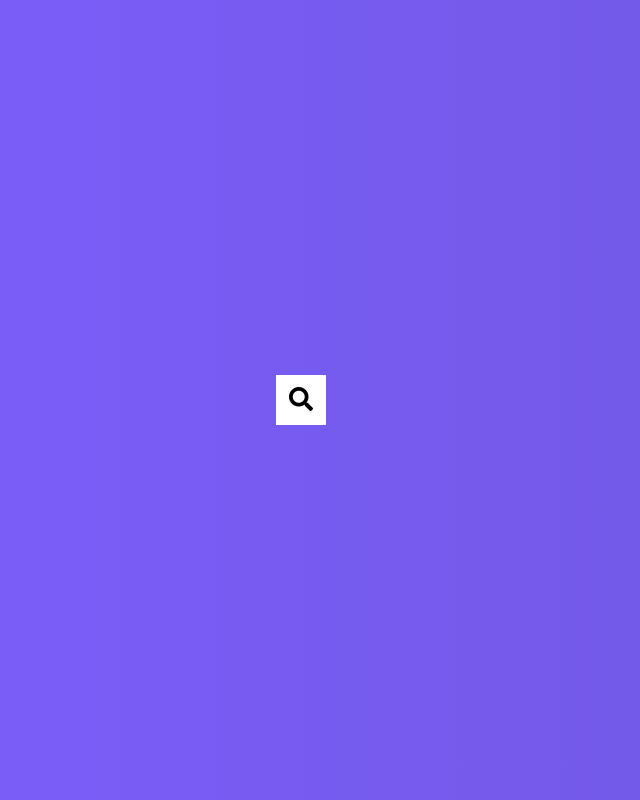
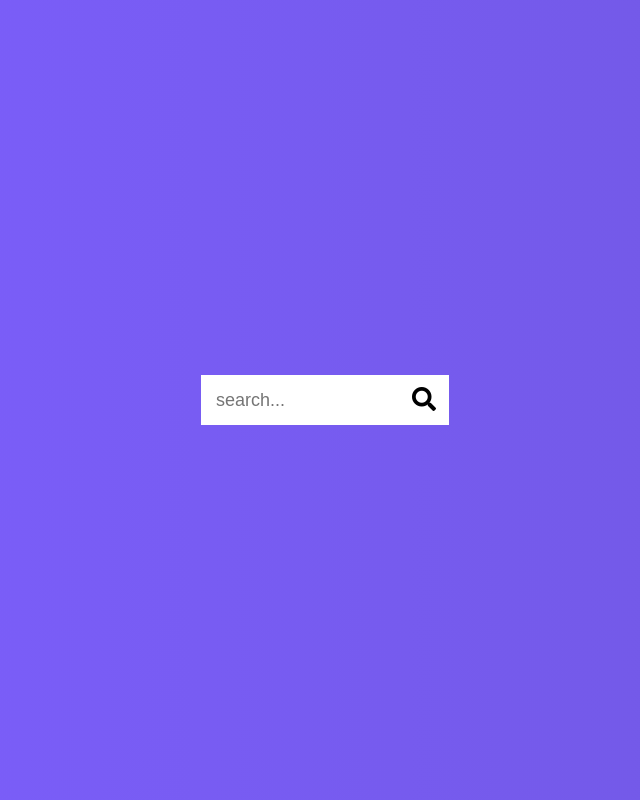
Before and after one commit to seolacarrano/JS-HiddenSearchBtn, a plain HTML site: page index.html in a window 1280 px wide. Both pictures are taken after a click on the button 640 px from the left and 400 px from the top of the page. Shown: the whole page, without its empty margins (339-979 px from the left). Drawn offline with Linux system fonts and the light colour scheme.

Commit message:
added js

```diff
--- a/script.js
+++ b/script.js
@@ -0,0 +1,8 @@
+const search = document.querySelector('.search')
+const btn = document.querySelector('.btn')
+const input = document.querySelector('.input')
+
+btn.addEventListener('click', () => {
+    search.classList.toggle('active')
+    input.focus()
+})
--- a/style.css
+++ b/style.css
@@ -46,3 +46,11 @@ body {
 .btn:focus, .input:focus {
     outline: none;
 }
+
+.search.active .input {
+    width: 200px;
+}
+
+.search.active .btn {
+    transform: translateX(198px);
+}
```
Also changed, not shown: 2 other files.
